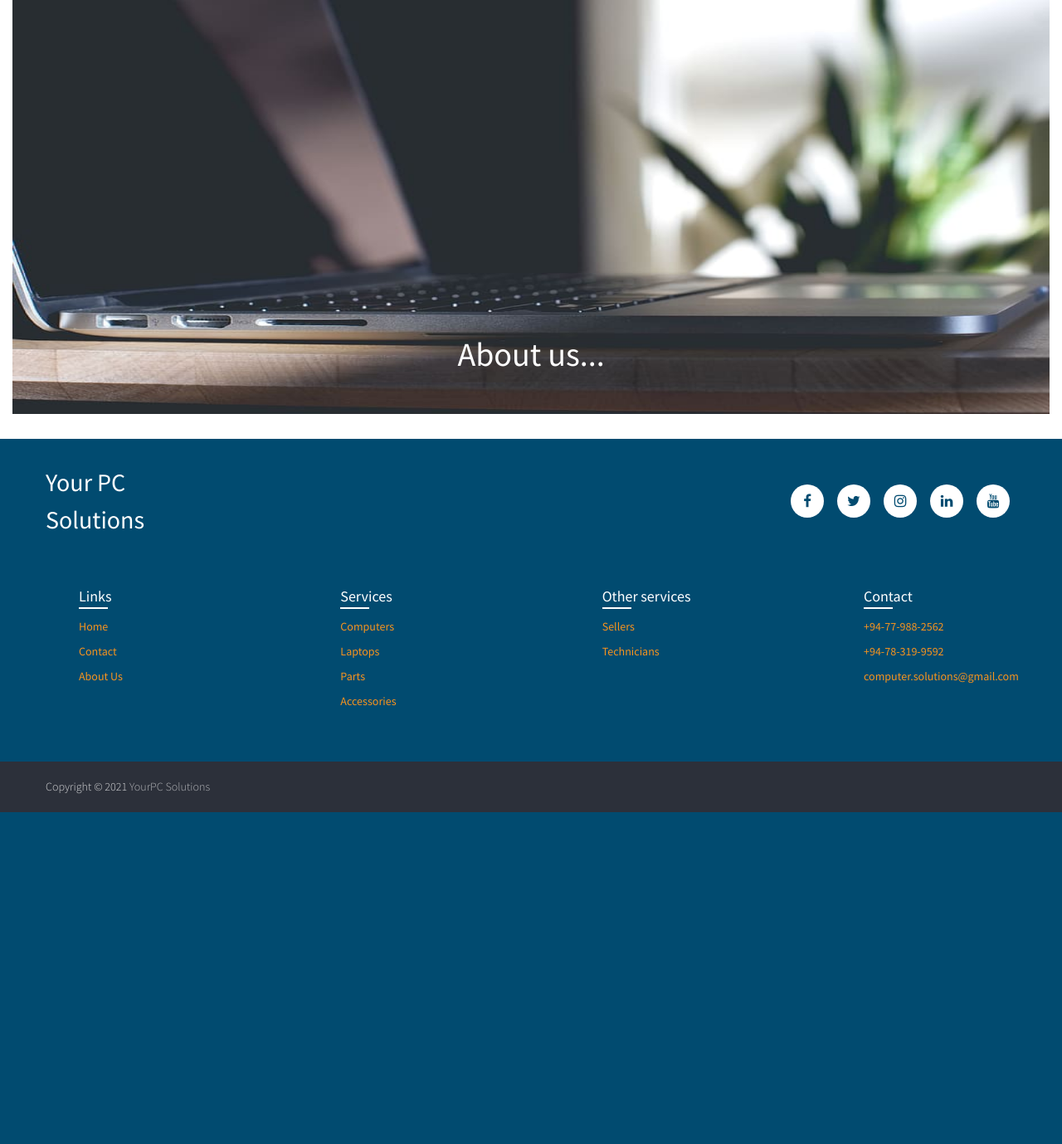
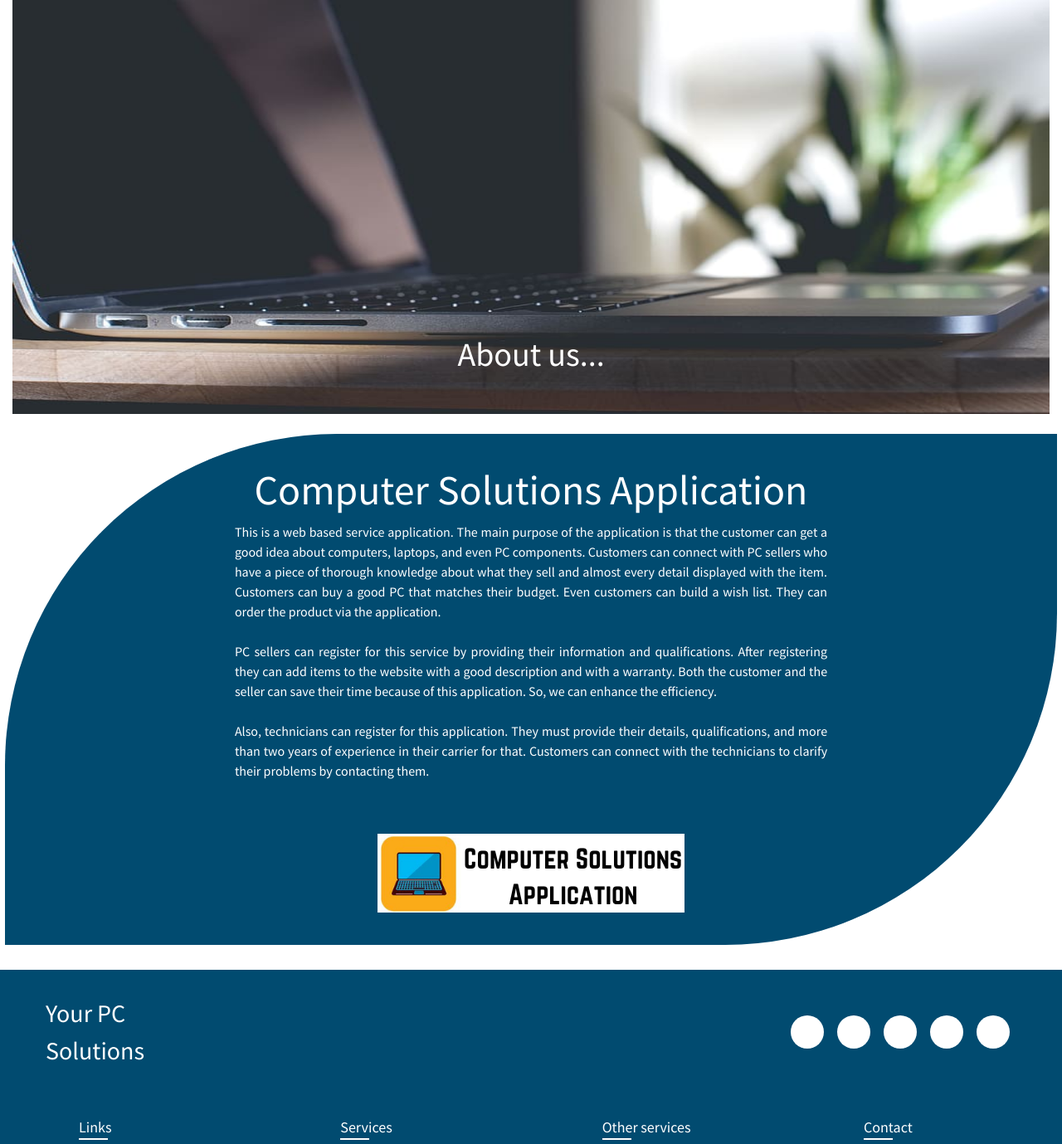
Before and after one commit to PasankaHJ/Group-02, a PHP site: page /aboutus.php in a window 1280 px wide. Shown: the part 120-1499 px from the top of the page at 83% size. Before the commit the page ends 1099 px from the top, so only its background shows below. Run offline with PHP 8.4, Linux system fonts and the light colour scheme.

Commit message:
Add files via upload

```diff
--- a/Final/Project/aboutus.php
+++ b/Final/Project/aboutus.php
@@ -2,12 +2,12 @@
 session_start();
 include "db/db.php";
 ?>
+
 <!DOCTYPE html>
 <html>
 <head>
 	<meta charset="utf-8">
 	<title> Home </title>
-	<link rel="stylesheet" type="text/css" href="css/style.css">
 	<link rel="stylesheet" href="https://cdn.jsdelivr.net/npm/bootstrap@4.6.0/dist/css/bootstrap.min.css">
 	<link rel="stylesheet" href="https://cdnjs.cloudflare.com/ajax/libs/font-awesome/4.7.0/css/font-awesome.min.css">
     <script src="https://cdn.jsdelivr.net/npm/bootstrap@4.6.0/dist/js/bootstrap.min.js"></script>
@@ -16,11 +16,32 @@ include "db/db.php";
   	<script src="https://cdnjs.cloudflare.com/ajax/libs/popper.js/1.16.0/umd/popper.min.js"></script>
   	<script src="https://maxcdn.bootstrapcdn.com/bootstrap/4.5.2/js/bootstrap.min.js"></script>
 
+	<style>
+		.about_container{
+            width: 99%;
+            border-radius: 400px 0 400px 0;
+            background-color: #014B70;
+            color: white;
+            margin: auto;
+            padding: 3%;
+        }
+        .inside_about{
+            width: 60%;
+            margin: auto;
+            text-align: center;
+        }
+        .about_heading{
+            text-align: center;
+            font-size: 50px;
+        }
+        .about_content{
+            text-align: justify;
+        }
+	</style>
 </head>
 <body>
 
 <?php include "navbar.php"; ?>
-
 
 <div class="container-fluid">
 	<div class="carousel-inner">
@@ -28,12 +49,25 @@ include "db/db.php";
       		<img class="d-block w-100" src="images/about_us_slide.jpg" alt="First slide" style="height: 500px; width: 100%;">
 			<div class="carousel-caption">
           		<h1 class="h1">About us...</h1>
-           				 <!--<p class="p">txt</p>-->
         	</div>
     	</div>
 	</div>
-
-
+</div>
+<br>
+    <div class="about_container">
+        <div class="inside_about">
+            <h1 class="about_heading">Computer Solutions Application</h1>
+            <p class="about_content">
+                This is a web based service application. The main purpose of the application is that the customer can get a good idea about computers, laptops, and even PC components. Customers can connect with PC sellers who have a piece of thorough knowledge about what they sell and almost every detail displayed with the item. Customers can buy a good PC that matches their budget. Even customers can build a wish list. They can order the product via the application.
+                <br><br>
+                PC sellers can register for this service by providing their information and qualifications.
+                After registering they can add items to the website with a good description and with a warranty. Both the customer and the seller can save their time because of this application. So, we can enhance the efficiency.
+                <br><br>
+                Also, technicians can register for this application. They must provide their details, qualifications, and more than two years of experience in their carrier for that. Customers can connect with the technicians to clarify their problems by contacting them.
+            </p>
+            <br><br>
+            <img src="images/logo/logo.png" alt="logo" class="about_logo">
+        </div>
     </div>
 <?php include "footer.php"; ?>
 
```
Lines whose indentation alone changed are shown as unchanged.
